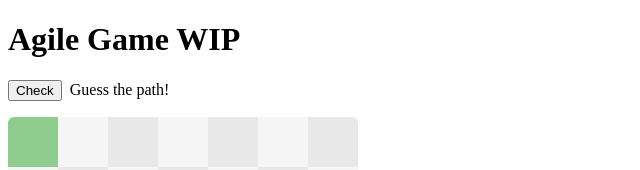
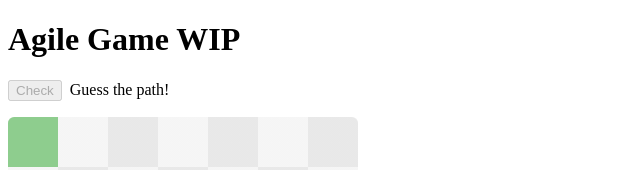
Before and after one commit to repercussive/agile-game-value-of-failure, a React (Vite) app: page / in a window 1280 px wide. Shown: the top 170 px of the page, without its empty margins (0-640 px from the left). Built offline with nearby package versions, Linux system fonts and the light colour scheme; the HTML template or start-up script is replaced by a standard one.

Commit message:
disallow checking of incomplete paths

```diff
--- a/src/App.tsx
+++ b/src/App.tsx
@@ -1,4 +1,5 @@
 import { useState } from 'react'
+import { observer } from 'mobx-react-lite'
 import { PathContextProvider } from './context/PathContext'
 import { PathMatcherContextProvider } from './context/PathMatcherContext'
 import PathMatcher, { PathMatchResult } from './logic/PathMatcher'
@@ -6,7 +7,7 @@ import Path from './logic/Path'
 import GameGrid from './components/GameGrid'
 import Spacer from './components/modular/Spacer'
 
-function App() {
+const App = observer(() => {
   const [pathMatcher] = useState(new PathMatcher())
   const [path, setPath] = useState(new Path())
   const [shareCode, setShareCode] = useState('')
@@ -25,13 +26,22 @@ function App() {
     }
   }
 
+  function disablePathChecking() {
+    return !pathMatcher.hasTargetPath() || !path.isPathComplete()
+  }
+
   return (
     <>
       <h1>Agile Game WIP</h1>
 
       <PathMatcherContextProvider value={pathMatcher}>
         <Spacer mb="1rem" />
-        <button onClick={handleCheckPath}>Check</button>
+        <button
+          disabled={disablePathChecking()}
+          onClick={handleCheckPath}
+        >
+          Check
+        </button>
         <span style={{ marginLeft: '0.5rem' }}>{statusText}</span>
         <Spacer mb="1rem" />
         <PathContextProvider value={path}>
@@ -54,7 +64,7 @@ function App() {
 
     </>
   )
-}
+})
 
 function getPathMatchStatusText(result: PathMatchResult) {
   switch (result) {
--- a/src/logic/Path.ts
+++ b/src/logic/Path.ts
@@ -101,6 +101,12 @@ class Path {
     return this.pathCellIndexes[positionInPath + 1]
   }
 
+  public isPathComplete() {
+    const startCellIndex = 0
+    const endCellIndex = this.gridSideLength * this.gridSideLength - 1
+    return this.isCellInPath(startCellIndex) && this.isCellInPath(endCellIndex)
+  }
+
   private areCellsAdjacent(cellIndex1: number, cellIndex2: number): boolean {
     return this.getAdjacentCellDirection(cellIndex1, cellIndex2) !== null
   }
--- a/src/logic/PathMatcher.ts
+++ b/src/logic/PathMatcher.ts
@@ -46,6 +46,10 @@ class PathMatcher {
 
     return PathMatchResult.MissedCell
   }
+
+  public hasTargetPath() {
+    return this.targetPath.length > 0
+  }
 }
 
 export default PathMatcher
```
